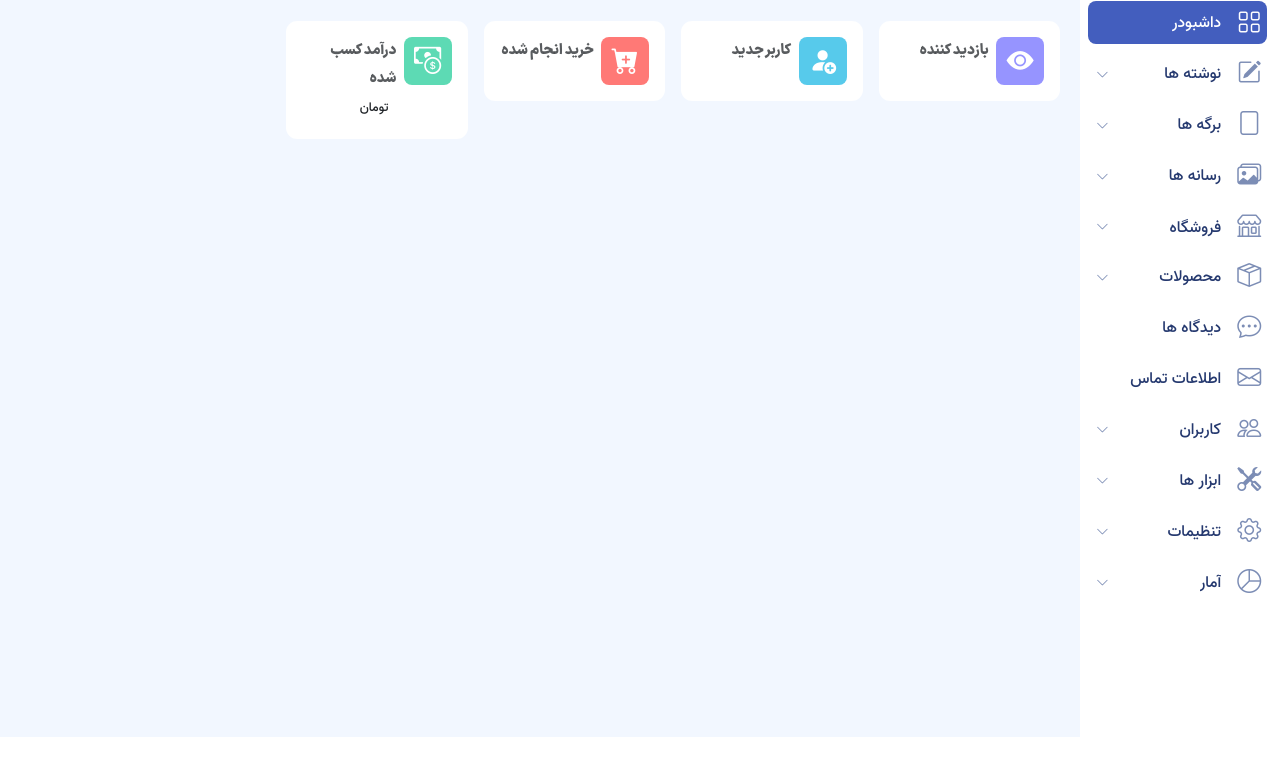
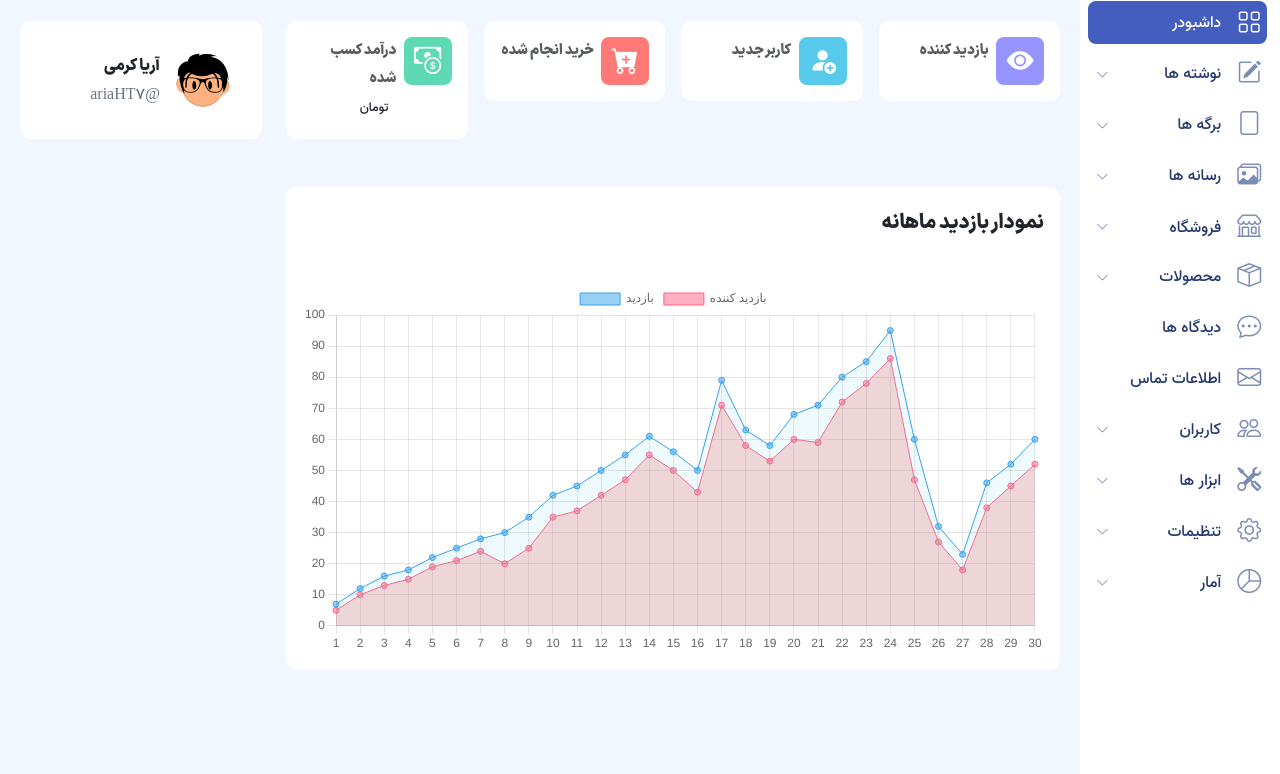
Before and after one commit to htaria/admin-panel, a website: page src/index.html in a window 1280 px wide. Shown: the part 63-837 px from the top of the page. Before the commit the page ends 800 px from the top, so only its background shows below. Drawn offline with nearby package versions, Linux system fonts and the light colour scheme; files that its build step writes are made by us from their sources.

Commit message:
add chart

```diff
--- a/package.json
+++ b/package.json
@@ -20,5 +20,8 @@
     "gulp-sass": "^5.1.0",
     "gulp-uglify": "^3.0.2",
     "sass": "^1.62.1"
+  },
+  "dependencies": {
+    "chart.js": "^4.4.1"
   }
 }
--- a/src/assets/js/mine.js
+++ b/src/assets/js/mine.js
@@ -15,7 +15,7 @@ if (innerWidth <= 576) {
 
     $('.item-box').on('click', function () {
         $('.bi-justify').hide();
-});
+    });
 }
 
 jQuery(function () {
@@ -45,3 +45,46 @@ jQuery(function () {
         }
     });
 });
+
+//====================================
+const ctx = document.getElementById('myChart');
+
+new Chart(ctx, {
+    type: 'line',
+    data: {
+        labels: ['1', '2', '3', '4', '5', '6', '7', '8', '9', '10', '11', '12', '13', '14', '15', '16', '17', '18', '19', '20', '21', '22', '23', '24', '25', '26', '27', '28', '29', '30'],
+        datasets: [
+            {
+                label: 'بازدید',
+                data: [7, 12, 16, 18, 22, 25, 28, 30, 35, 42, 45, 50, 55, 61, 56, 50, 79, 63, 58, 68, 71, 80, 85, 95, 60, 32, 23, 46, 52, 60],
+
+
+                borderWidth: 1,
+                fill: {
+                    target: 'origin',
+                    above: 'rgb(87, 202, 235, 0.1)',   // Area will be red above the origin
+                    below: 'rgb(0, 0, 255,0.1)'    // And blue below the origin
+                }
+            },
+            {
+                label: 'بازدید کننده',
+                data: [5, 10, 13, 15, 19, 21, 24, 20, 25, 35, 37, 42, 47, 55, 50, 43, 71, 58, 53, 60, 59, 72, 78, 86, 47, 27, 18, 38, 45, 52],
+
+
+                borderWidth: 1,
+                fill: {
+                    target: 'origin',
+                    above: 'rgb(255, 121, 118,0.3)',   // Area will be red above the origin
+                    below: 'rgb(0, 0, 255,0.1)'    // And blue below the origin
+                }
+            }
+        ],
+    },
+    options: {
+        scales: {
+            y: {
+                beginAtZero: true
+            }
+        }
+    }
+});
--- a/src/assets/style/SASS/_main.scss
+++ b/src/assets/style/SASS/_main.scss
@@ -1,6 +1,6 @@
 .main{
     background-color:#f2f7ff;
-    height:100vh;
+    min-height:100vh;
     position: relative;
     transition: all .5s;
     width: 100%;
--- a/src/assets/style/SASS/override-bootstrap-class.scss
+++ b/src/assets/style/SASS/override-bootstrap-class.scss
@@ -1,4 +1,14 @@
-.card{
+.card {
     border: none;
     border-radius: 0.7rem;
 }
+
+.card-header {
+    background-color: #ffffff;
+    border-bottom: 0;
+    padding: 1rem;
+
+    &:first-child {
+        border-radius: 0.7rem;
+    }
+}
--- a/src/index.html
+++ b/src/index.html
@@ -10,14 +10,13 @@
 </head>
 
 <body>
-
     <section class="d-flex overflow-hidden">
         <section class="sidebar py-2">
             <div class="d-flex align-items-center justify-content-between d-md-block text-md-center">
                 <h4 class="fw-bold">HectorTM.ir</h4>
                 <i class="bi bi-x sidebar-btn fs-1 d-md-none"></i>
             </div>
-            <ul >
+            <ul>
                 <li class="sidebar-item mt-2 active">
                     <a href="#" class="item-box">
                         <div>
@@ -331,7 +330,7 @@
                                     <img width="45" class="img-fluid rounded-3 ms-2"
                                         src="./assets/img/aria_avatar-128x128.png" alt="aria_avatar">
                                     <div>
-                                        <h6 class="fs-6 fw-bold mb-0 text-gray-600">آریا کرمی</h6>
+                                        <h6 class="fs-6 fw-bold mb-0">آریا کرمی</h6>
                                         <p class="fs-8 text-gray-600 mb-0">سوپر ادمین</p>
                                     </div>
                                 </div>
@@ -366,8 +365,9 @@
             </header>
             <section class="content p-2">
                 <div class="container-fluid">
-                    <div class="row gy-4">
+                    <div class="row gy-4 pb-5">
                         <div class="col-xl-9">
+                            <!-- Statistics Start -->
                             <section class="statistics">
                                 <div class="row g-3">
                                     <div class="col-6 col-md-3">
@@ -437,7 +437,8 @@
                                                         <h6 class="fs-7 text-muted mb-0">درآمد کسب شده</h6>
                                                         <div class="d-flex">
                                                             <h6 class="fw-bold mb-0 purecounter"
-                                                                data-purecounter-start="0" data-purecounter-end="7200000"
+                                                                data-purecounter-start="0"
+                                                                data-purecounter-end="7200000"
                                                                 data-purecounter-separator="true"></h6>
                                                             <span class="me-2 fs-8">تومان</span>
                                                         </div>
@@ -448,9 +449,33 @@
                                     </div>
                                 </div>
                             </section>
+                            <!-- Chart -->
+                            <section class="chart my-5">
+                                <div class="card">
+                                    <div class="card-header">
+                                        <h5>نمودار بازدید ماهانه</h5>
+                                    </div>
+                                    <div class="card-body">
+                                        <canvas id="myChart"></canvas>
+                                    </div>
+                                </div>
+                            </section>
+                            <!-- Statistics End -->
                         </div>
-                        <div class="col-xl-3"></div>
-
+                        <!-- Admin Account Box Start -->
+                        <div class="col-xl-3">
+                            <div class="card">
+                                <div class="card-body p-4 d-flex align-items-center">
+                                    <img width="70" class="img-fluid rounded-3 ms-2"
+                                        src="./assets/img/aria_avatar-128x128.png" alt="aria_avatar">
+                                    <div>
+                                        <h6 class="fw-bold mb-0">آریا کرمی</h6>
+                                        <p class="text-gray-600 mb-0">@ariaHT7</p>
+                                    </div>
+                                </div>
+                            </div>
+                        </div>
+                        <!-- Admin Account Box End -->
                     </div>
                 </div>
             </section>
@@ -461,6 +486,7 @@
     <script src="./assets/js/bootstrap.bundle.min.js"></script>
     <script src="./assets/js/jquery-3.6.3.min.js"></script>
     <script src="./assets/js/Plugins/purecounter.js"></script>
+    <script src="https://cdn.jsdelivr.net/npm/chart.js"></script>
     <script src="./assets/js/mine.js"></script>
 </body>
 
```
Also changed, not shown: dist/assets/js/mine.js, dist/assets/style/override-bootstrap-class.css, dist/assets/style/style.css, dist/assets/style/style.min.css, dist/index.html, src/assets/style/SASS/style.scss (line endings or trailing spaces), 1 other file.
